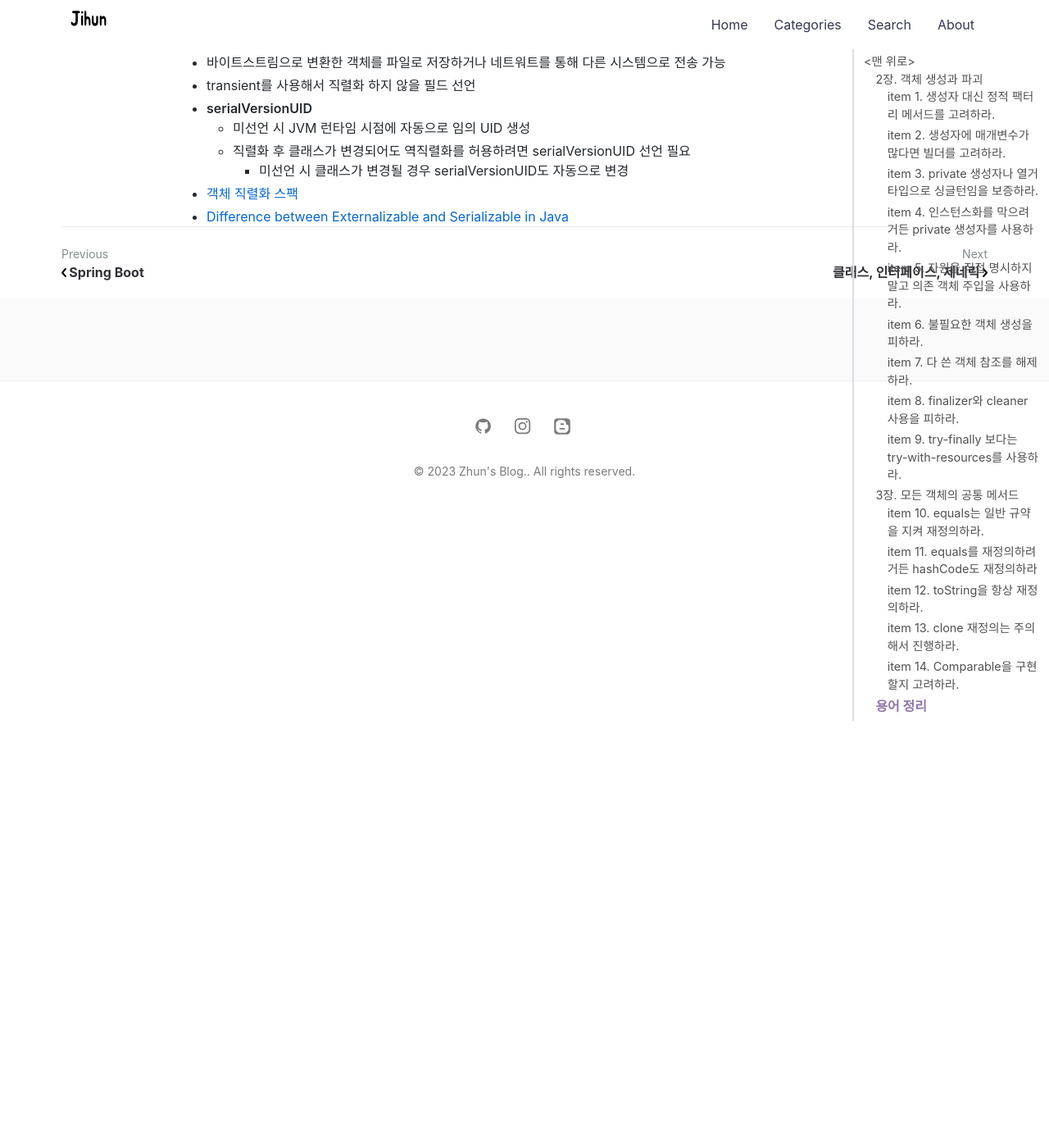
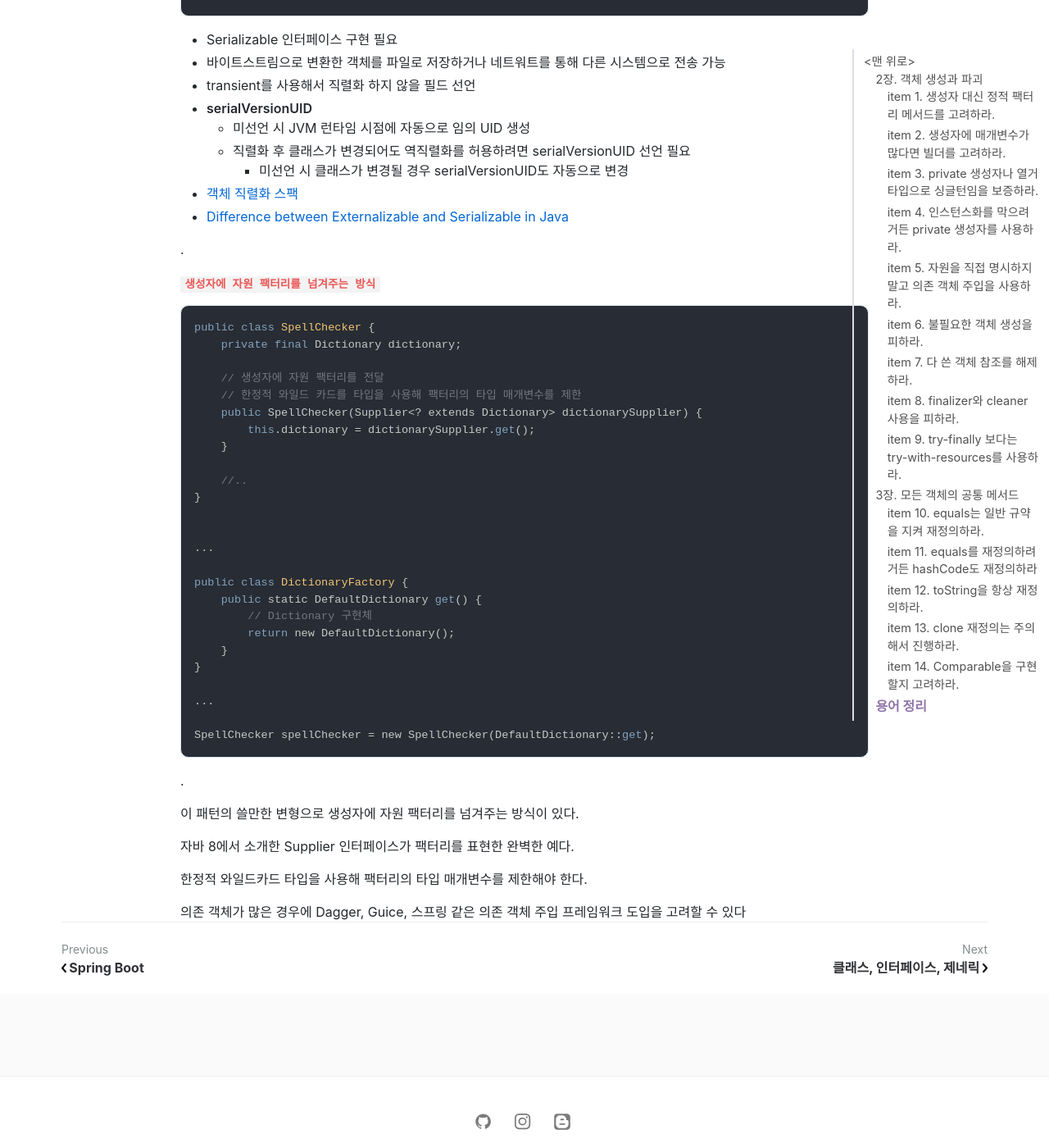
Before and after one commit to jihunparkme/jihunparkme.github.io, a Jekyll site: the page built from _posts/2023-04-07-Effective-Java-Object.md, in a window 1280 px wide and 1400 px high, scrolled down 32283 px. Shown: the whole window at 82% size. Built offline with Jekyll 4.4.1, drawn with Linux system fonts in a browser that asks for light colours; nearby versions of some CDN libraries; comment, search, counter and statistics services are not loaded; some of the changed text lies outside the part shown.

Commit message:
[Effective Java] item 5. 자원을 직접 명시하지 말고 의존 객체 주입을 사용하라.
- 생성자에 자원 팩터리를 넘겨주는 방식

````diff
--- a/_posts/2023-04-07-Effective-Java-Object.md
+++ b/_posts/2023-04-07-Effective-Java-Object.md
@@ -1452,3 +1452,46 @@ public static void main(String[] args) {
     - 미선언 시 클래스가 변경될 경우 serialVersionUID도 자동으로 변경
 - [객체 직렬화 스팩](https://docs.oracle.com/javase/8/docs/platform/serialization/spec/serialTOC.html)
 - [Difference between Externalizable and Serializable in Java](https://www.geeksforgeeks.org/difference-between-serializable-and-externalizable-in-java-serialization/)
+
+.
+
+**`생성자에 자원 팩터리를 넘겨주는 방식`**
+
+```java
+public class SpellChecker {
+    private final Dictionary dictionary;
+
+    // 생성자에 자원 팩터리를 전달
+    // 한정적 와일드 카드를 타입을 사용해 팩터리의 타입 매개변수를 제한
+    public SpellChecker(Supplier<? extends Dictionary> dictionarySupplier) {
+        this.dictionary = dictionarySupplier.get();
+    }
+
+    //..
+}
+
+
+...
+
+public class DictionaryFactory {
+    public static DefaultDictionary get() {
+        // Dictionary 구현체
+        return new DefaultDictionary();
+    }
+}
+
+...
+
+SpellChecker spellChecker = new SpellChecker(DefaultDictionary::get);
+```
+
+
+.
+
+이 패턴의 쓸만한 변형으로 생성자에 자원 팩터리를 넘겨주는 방식이 있다.
+
+자바 8에서 소개한 Supplier<T> 인터페이스가 팩터리를 표현한 완벽한 예다.
+
+한정적 와일드카드 타입을 사용해 팩터리의 타입 매개변수를 제한해야 한다.
+
+의존 객체가 많은 경우에 Dagger, Guice, 스프링 같은 의존 객체 주입 프레임워크 도입을 고려할 수 있다
````
